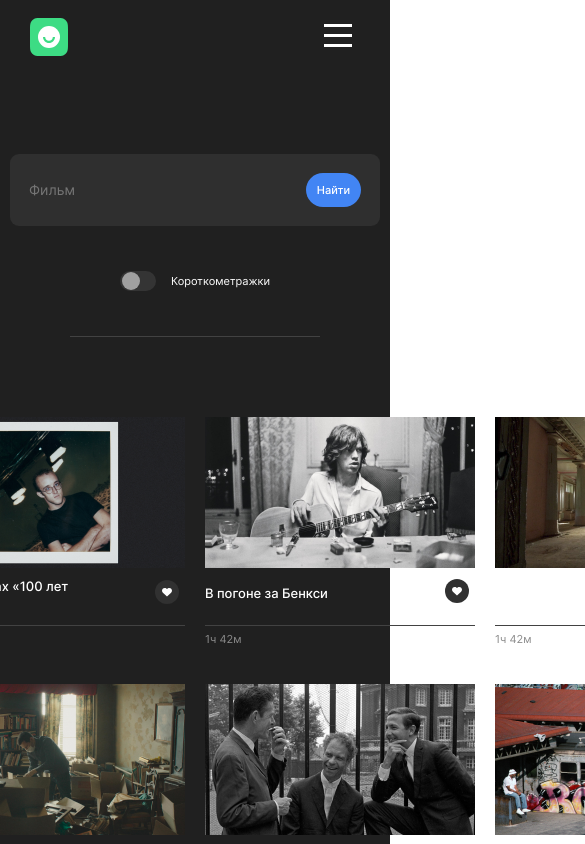
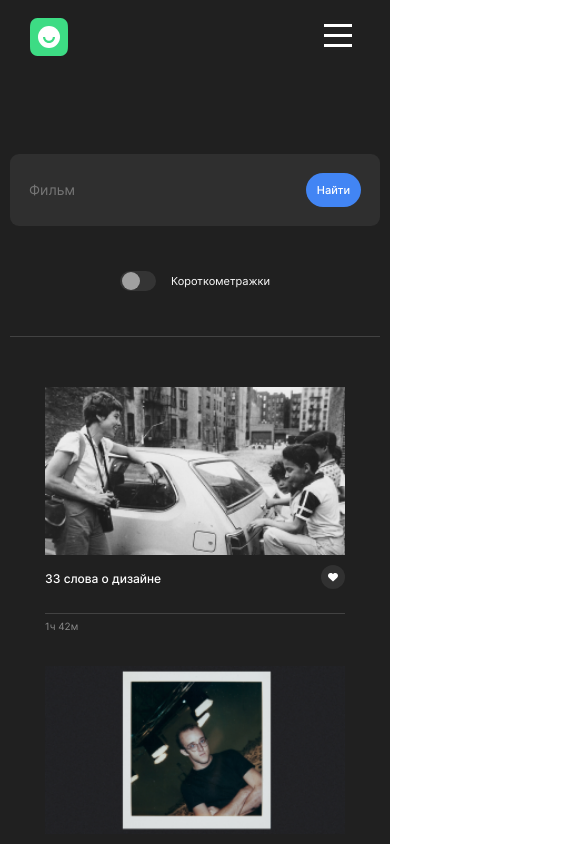
Before and after one commit to Wardenclock1759/movies-explorer-frontend, a React (Create React App) app: page /movies in a window 390 px wide. Shown: the top 844 px of the page, 585 px wide, since content can reach past the window. Built offline with nearby package versions, Linux system fonts and the light colour scheme.

Commit message:
feat: added adaptive layout for card list

```diff
--- a/src/components/MoviesCard/MoviesCard.css
+++ b/src/components/MoviesCard/MoviesCard.css
@@ -1,5 +1,4 @@
 .card {
-  width: 270px;
   min-height: 229px;
   display: flex;
   flex-direction: column;
@@ -28,6 +27,7 @@
 }
 
 .card__button {
+  padding: 0;
   background: none;
   border: none;
   cursor: pointer;
@@ -65,3 +65,33 @@
   font-weight: 400;
   line-height: normal;
 }
+
+@media screen and (max-width: 1279px) {
+  .card {
+    min-height: 268px;
+  }
+
+  .card__image {
+    width: 339px;
+    height: 190px;
+  }
+}
+
+@media screen and (max-width: 767px) {
+  .card {
+    min-height: 245px;
+  }
+
+  .card__image {
+    width: 300px;
+    height: 168px;
+  }
+
+  .card__title {
+    font-size: 12px;
+  }
+
+  .card__duration {
+    font-size: 10px;
+  }
+}
--- a/src/components/MoviesCardList/MoviesCardList.css
+++ b/src/components/MoviesCardList/MoviesCardList.css
@@ -35,3 +35,31 @@
 .list__button:hover {
   opacity: 0.8;
 }
+
+@media screen and (max-width: 1279px) {
+  .list {
+    margin: 0 30px;
+  }
+
+  .list__wrapper {
+    grid-template-columns: repeat(2, 339px);
+    column-gap: 30px;
+    row-gap: 30px;
+  }
+}
+
+@media screen and (max-width: 767px) {
+  .list {
+    padding: 50px 0 80px;
+    margin: 0 10px;
+  }
+
+  .list__wrapper {
+    grid-template-columns: 300px;
+    row-gap: 34px;
+  }
+
+  .list__button {
+    width: 240px;
+  }
+}
```
